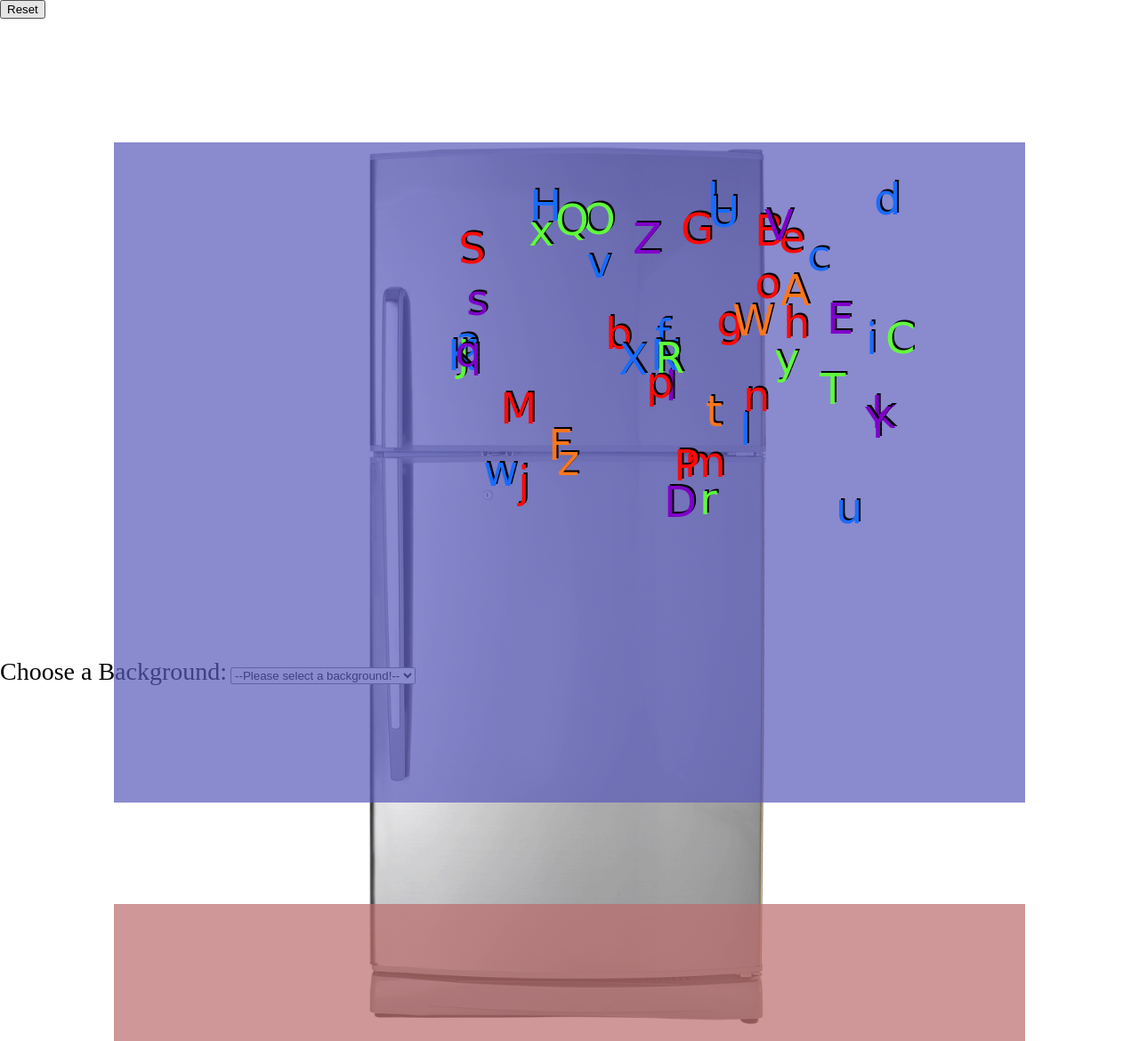
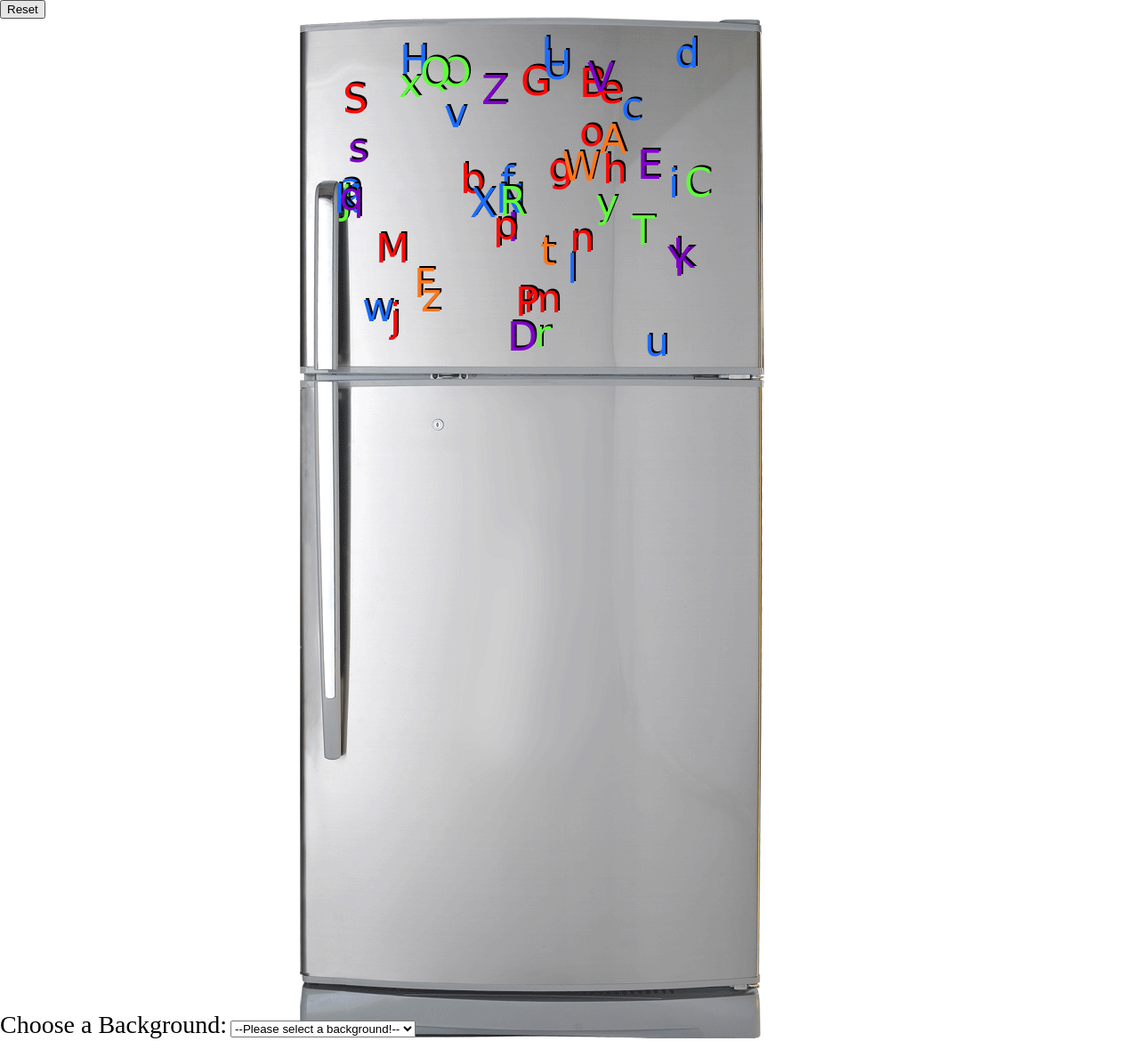
Before and after one commit to Kevinrosales/fridge-magnets, a plain HTML site: page index.html in a window 1280 px wide. Shown: the top 1170 px of the page at 89% size. Drawn offline with Linux system fonts and the light colour scheme; a web font is replaced by a local one.

Commit message:
Added fridge image as default wall paper

```diff
--- a/css/style.css
+++ b/css/style.css
@@ -6,57 +6,41 @@ body, html {
     height: 100%;
 }
 
-.wrapper {
-    height: 0;
-    margin: 0 auto;
-    padding-bottom: 56.25%;
-    position: relative;
+body {
+    background-image: url("../img/fridge.png");
+    /* background-repeat: no-repeat;
+    background-size: cover;
+    height: 100%; */
 }
 
-#freezer {
-    background: rgba(89, 89, 187, 0.7);
-    height: 58vw;
-    left: 10%;
-    position: absolute;
-    right: 10%;
-    top: 20%;
-    max-width: 100%;
-    z-index: 1;
+div:first-of-type {
+    /* background: rgba(89, 89, 187, 0.7); */
+    margin-left: auto;
+    margin-right: auto;
+    display: block;
+    height: 25em;
+    margin-bottom: 3%;
+    margin-top: 3%;
+    width: 35em;
+    /* z-index: -100; */
 }
 
-#fridge {
-    background: rgba(187, 107, 107, 0.7);
-    height: 110vw;
-    left: 10%;
-    position: absolute;
-    right: 10%;
-    top: 127%;
-    max-width: 100%;
-    z-index: 1;
-}
-
-figure {
-    height: 0;
-    margin: 0 auto;
-    padding-bottom: 56.25%;
-    position: relative;
-}
-
-img {
-    height: auto;
-    left: 0;
-    padding: 10%;
-    position: absolute;
-    top: 0;
-    width: 100%;
-    z-index: -1;
+div:last-of-type {
+    /* background: rgba(187, 107, 107, 0.7); */
+    margin-left: auto;
+    margin-right: auto;
+    display: block;
+    height: 40em;
+    width: 35em;
+    /* z-index: -100; */
 }
 
 p {
-    font-size: 3rem;
+    display: inline;
+    color: red;
+    font-size: 2.75em;
     font-family: 'Londrina Solid', cursive;
     text-shadow: 2px -2px black;
-    z-index: 1000;
 }
 
 label {
@@ -64,6 +48,3 @@ label {
     font-size: 1.75em;
     text-shadow: 2px -1px white;
 }
-
-
-/******* Charles Styles *******/
--- a/index.html
+++ b/index.html
@@ -15,9 +15,6 @@
         <main .wrapper>
             <button id="btn">Reset</button>
             <div id = "freezer"></div>
-            <figure>
-                <img src="./img/fridge.png" alt="A refrigerator"/>
-            </figure>
             <div id = "fridge"></div>
 
             <label>Choose a Background:</label>
@@ -28,6 +25,7 @@
                     <option value="./img/barbed.jpg">Barbed Fence</option>
                     <option value="./img/pier.jpeg">Pier</option>
                     <option value="./img/cat.jpeg">Cat</option>
+                    <option value="./img/fridge.png">Fridge</option>
                 </select>
 
         </main>
--- a/js/app.js
+++ b/js/app.js
@@ -61,8 +61,8 @@ function createMagnets() {
   console.log('In createMagnets()');
   for (var i = 0; i < alphabetMagnets.length; i++) {
     console.log('In for loop');
-    var x = rando(375, 875);
-    var y = rando(30, 400);
+    var x = rando(375, 775);
+    var y = rando(30, 375);
     randomColor = Math.floor(Math.random() * 5);
 
     new Magnet(alphabetMagnets[i], x, y);
@@ -148,7 +148,7 @@ function drop_handler(ev) {
   button.onclick = function(){
     localStorage.clear();
     document.location.reload(true);
-  }
+  };
 
 
   grabMagnet(ev,data);
```
